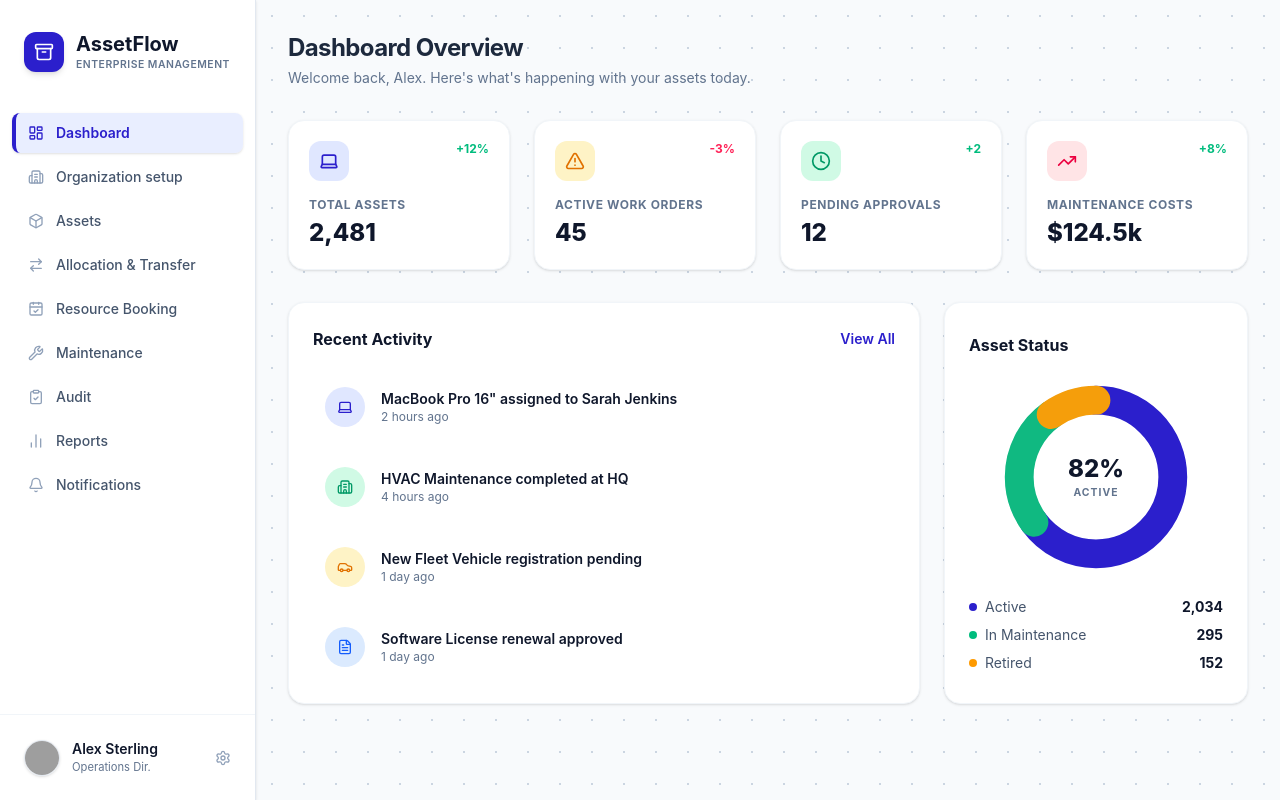
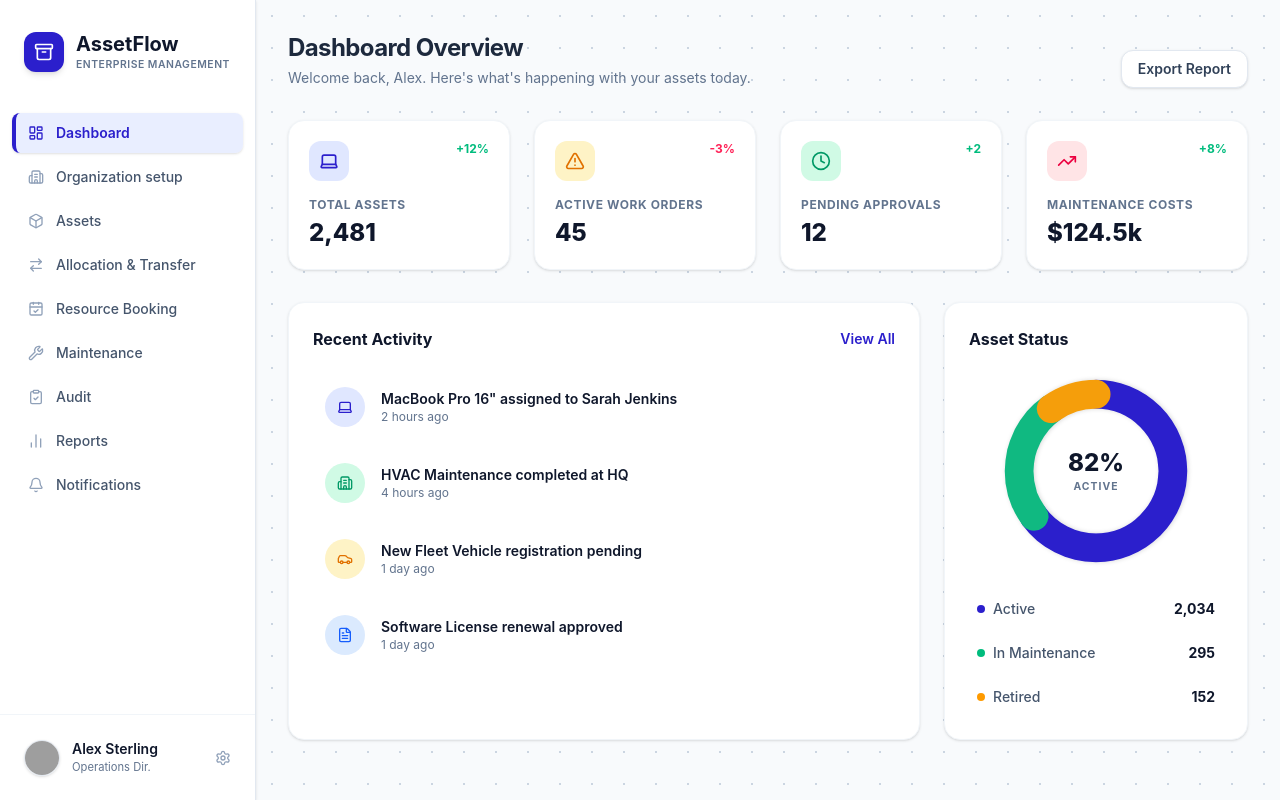
Before and after one commit to saran612/assetflow, a React app in the folder frontend/: page /dashboard in a window 1280 px wide. Built offline with nearby package versions, Linux system fonts and the light colour scheme; grey boxes are pictures that could not be loaded; the HTML template or start-up script is replaced by a standard one.

Commit message:
feat: add dashboard overview page and login authentication page templates

```diff
--- a/frontend/src/pages/DashboardOverview.jsx
+++ b/frontend/src/pages/DashboardOverview.jsx
@@ -1,24 +1,44 @@
 import React, { useState, useEffect } from 'react';
 import {
   Laptop, Building2, Car, TrendingUp, AlertTriangle,
-  CheckCircle, Clock, FileText
+  Clock, FileText, CheckCircle, Info
 } from 'lucide-react';
 
 export default function DashboardOverview() {
   const [mounted, setMounted] = useState(false);
+  const [toastMessage, setToastMessage] = useState(null);
 
   useEffect(() => {
     setMounted(true);
   }, []);
 
+  const showToast = (message) => {
+    setToastMessage(message);
+    setTimeout(() => setToastMessage(null), 3000);
+  };
+
   return (
     <>
+      {/* Toast Notification */}
+      {toastMessage && (
+        <div className="fixed top-6 right-6 z-50 bg-slate-900 text-white px-5 py-3 rounded-xl shadow-2xl flex items-center gap-3 animate-[slideLeft_0.3s_ease-out]">
+          <Info className="w-5 h-5 text-indigo-400" />
+          <span className="text-sm font-medium">{toastMessage}</span>
+        </div>
+      )}
+
       {/* Header */}
       <div className="flex justify-between items-end mb-8">
         <div>
           <h2 className="text-2xl font-bold text-slate-800 tracking-tight mb-1">Dashboard Overview</h2>
           <p className="text-sm text-slate-500">Welcome back, Alex. Here's what's happening with your assets today.</p>
         </div>
+        <button
+          onClick={() => showToast("Downloading latest PDF report...")}
+          className="bg-white border border-slate-200 text-slate-700 px-4 py-2 rounded-xl text-sm font-semibold shadow-sm hover:bg-slate-50 transition-all active:scale-95"
+        >
+          Export Report
+        </button>
       </div>
 
       {/* Metrics Row */}
@@ -31,7 +51,8 @@ export default function DashboardOverview() {
         ].map((stat, idx) => (
           <div
             key={idx}
-            className="bg-white rounded-2xl p-5 shadow-sm border border-slate-100 transition-transform duration-300 hover:-translate-y-1 hover:shadow-md cursor-default"
+            onClick={() => showToast(`Opening ${stat.label} details...`)}
+            className="bg-white rounded-2xl p-5 shadow-sm border border-slate-100 transition-all duration-300 hover:-translate-y-1 hover:shadow-md cursor-pointer group"
             style={{
               transitionDelay: `${idx * 100}ms`,
               opacity: mounted ? 1 : 0,
@@ -39,14 +60,14 @@ export default function DashboardOverview() {
             }}
           >
             <div className="flex justify-between items-start mb-4">
-              <div className={`w-10 h-10 rounded-xl flex items-center justify-center ${stat.bg} ${stat.color}`}>
+              <div className={`w-10 h-10 rounded-xl flex items-center justify-center transition-transform group-hover:scale-110 ${stat.bg} ${stat.color}`}>
                 <stat.icon className="w-5 h-5" />
               </div>
               <span className={`text-xs font-bold ${stat.change.startsWith('+') ? 'text-emerald-500' : 'text-rose-500'}`}>
                 {stat.change}
               </span>
             </div>
-            <h3 className="text-slate-500 text-xs font-bold uppercase tracking-wider mb-1">{stat.label}</h3>
+            <h3 className="text-slate-500 text-xs font-bold uppercase tracking-wider mb-1 group-hover:text-[#2b1fcc] transition-colors">{stat.label}</h3>
             <div className="text-2xl font-extrabold text-slate-900">{stat.value}</div>
           </div>
         ))}
@@ -66,22 +87,31 @@ export default function DashboardOverview() {
         >
           <div className="flex justify-between items-center mb-6">
             <h3 className="text-base font-bold text-slate-900">Recent Activity</h3>
-            <button className="text-sm font-semibold text-[#2b1fcc] hover:underline">View All</button>
+            <button
+              onClick={() => showToast("Loading full activity log...")}
+              className="text-sm font-semibold text-[#2b1fcc] hover:underline"
+            >
+              View All
+            </button>
           </div>
 
-          <div className="flex flex-col gap-4">
+          <div className="flex flex-col gap-3">
             {[
-              { title: 'MacBook Pro 16" assigned to Sarah Jenkins', time: '2 hours ago', icon: Laptop, color: 'bg-indigo-100 text-[#2b1fcc]' },
-              { title: 'HVAC Maintenance completed at HQ', time: '4 hours ago', icon: Building2, color: 'bg-emerald-100 text-emerald-600' },
-              { title: 'New Fleet Vehicle registration pending', time: '1 day ago', icon: Car, color: 'bg-amber-100 text-amber-600' },
-              { title: 'Software License renewal approved', time: '1 day ago', icon: FileText, color: 'bg-blue-100 text-blue-600' },
+              { id: 1, title: 'MacBook Pro 16" assigned to Sarah Jenkins', time: '2 hours ago', icon: Laptop, color: 'bg-indigo-100 text-[#2b1fcc]' },
+              { id: 2, title: 'HVAC Maintenance completed at HQ', time: '4 hours ago', icon: Building2, color: 'bg-emerald-100 text-emerald-600' },
+              { id: 3, title: 'New Fleet Vehicle registration pending', time: '1 day ago', icon: Car, color: 'bg-amber-100 text-amber-600' },
+              { id: 4, title: 'Software License renewal approved', time: '1 day ago', icon: FileText, color: 'bg-blue-100 text-blue-600' },
             ].map((activity, idx) => (
-              <div key={idx} className="flex items-center gap-4 p-3 hover:bg-slate-50 rounded-xl transition-colors">
-                <div className={`w-10 h-10 rounded-full flex items-center justify-center flex-shrink-0 ${activity.color}`}>
+              <div
+                key={activity.id}
+                onClick={() => showToast(`View activity: ${activity.title}`)}
+                className="flex items-center gap-4 p-3 hover:bg-slate-50 rounded-xl transition-all cursor-pointer group hover:pr-4"
+              >
+                <div className={`w-10 h-10 rounded-full flex items-center justify-center flex-shrink-0 transition-transform group-hover:scale-110 ${activity.color}`}>
                   <activity.icon className="w-4 h-4" />
                 </div>
                 <div className="flex-1">
-                  <h4 className="text-sm font-semibold text-slate-900">{activity.title}</h4>
+                  <h4 className="text-sm font-semibold text-slate-900 group-hover:text-[#2b1fcc] transition-colors">{activity.title}</h4>
                   <p className="text-xs text-slate-500">{activity.time}</p>
                 </div>
               </div>
@@ -91,44 +121,54 @@ export default function DashboardOverview() {
 
         {/* Asset Status Chart Mock */}
         <div
-          className="col-span-1 bg-white rounded-2xl p-6 shadow-sm border border-slate-100 flex flex-col items-center justify-center"
+          className="col-span-1 bg-white rounded-2xl p-6 shadow-sm border border-slate-100 flex flex-col items-center justify-center relative group"
+          onClick={() => showToast("Opening detailed metrics view...")}
           style={{
+            cursor: 'pointer',
             transitionDelay: '500ms',
             opacity: mounted ? 1 : 0,
             transform: mounted ? 'translateY(0)' : 'translateY(15px)'
           }}
         >
-          <h3 className="text-base font-bold text-slate-900 w-full text-left mb-6">Asset Status</h3>
-          <div className="relative w-48 h-48 mb-6">
-            {/* SVG Donut Chart Mock */}
-            <svg viewBox="0 0 100 100" className="w-full h-full transform -rotate-90">
+          <div className="absolute inset-0 bg-slate-50/0 group-hover:bg-slate-50/50 rounded-2xl transition-colors pointer-events-none"></div>
+
+          <h3 className="text-base font-bold text-slate-900 w-full text-left mb-6 relative z-10">Asset Status</h3>
+          <div className="relative w-48 h-48 mb-6 z-10 transition-transform duration-500 group-hover:scale-105">
+            <svg viewBox="0 0 100 100" className="w-full h-full transform -rotate-90 drop-shadow-sm">
               <circle cx="50" cy="50" r="40" fill="none" stroke="#f1f5f9" strokeWidth="15" />
-              <circle cx="50" cy="50" r="40" fill="none" stroke="#2b1fcc" strokeWidth="15" strokeDasharray="163 251" strokeLinecap="round" />
-              <circle cx="50" cy="50" r="40" fill="none" stroke="#10b981" strokeWidth="15" strokeDasharray="63 251" strokeDashoffset="-163" strokeLinecap="round" />
-              <circle cx="50" cy="50" r="40" fill="none" stroke="#f59e0b" strokeWidth="15" strokeDasharray="25 251" strokeDashoffset="-226" strokeLinecap="round" />
+              <circle cx="50" cy="50" r="40" fill="none" stroke="#2b1fcc" strokeWidth="15" strokeDasharray="163 251" strokeLinecap="round" className="transition-all duration-1000 ease-out" />
+              <circle cx="50" cy="50" r="40" fill="none" stroke="#10b981" strokeWidth="15" strokeDasharray="63 251" strokeDashoffset="-163" strokeLinecap="round" className="transition-all duration-1000 delay-300 ease-out" />
+              <circle cx="50" cy="50" r="40" fill="none" stroke="#f59e0b" strokeWidth="15" strokeDasharray="25 251" strokeDashoffset="-226" strokeLinecap="round" className="transition-all duration-1000 delay-700 ease-out" />
             </svg>
             <div className="absolute inset-0 flex flex-col items-center justify-center">
-              <span className="text-2xl font-extrabold text-slate-900">82%</span>
+              <span className="text-2xl font-extrabold text-slate-900 group-hover:text-[#2b1fcc] transition-colors">82%</span>
               <span className="text-[0.65rem] font-bold text-slate-500 uppercase tracking-widest">Active</span>
             </div>
           </div>
 
-          <div className="w-full flex flex-col gap-2">
-            <div className="flex justify-between items-center text-sm">
-              <div className="flex items-center gap-2"><div className="w-2 h-2 rounded-full bg-[#2b1fcc]"></div><span className="text-slate-600">Active</span></div>
+          <div className="w-full flex flex-col gap-2 relative z-10">
+            <div className="flex justify-between items-center text-sm p-2 rounded-lg hover:bg-slate-100 transition-colors">
+              <div className="flex items-center gap-2"><div className="w-2 h-2 rounded-full bg-[#2b1fcc]"></div><span className="text-slate-600 font-medium">Active</span></div>
               <span className="font-bold text-slate-900">2,034</span>
             </div>
-            <div className="flex justify-between items-center text-sm">
-              <div className="flex items-center gap-2"><div className="w-2 h-2 rounded-full bg-emerald-500"></div><span className="text-slate-600">In Maintenance</span></div>
+            <div className="flex justify-between items-center text-sm p-2 rounded-lg hover:bg-slate-100 transition-colors">
+              <div className="flex items-center gap-2"><div className="w-2 h-2 rounded-full bg-emerald-500"></div><span className="text-slate-600 font-medium">In Maintenance</span></div>
               <span className="font-bold text-slate-900">295</span>
             </div>
-            <div className="flex justify-between items-center text-sm">
-              <div className="flex items-center gap-2"><div className="w-2 h-2 rounded-full bg-amber-500"></div><span className="text-slate-600">Retired</span></div>
+            <div className="flex justify-between items-center text-sm p-2 rounded-lg hover:bg-slate-100 transition-colors">
+              <div className="flex items-center gap-2"><div className="w-2 h-2 rounded-full bg-amber-500"></div><span className="text-slate-600 font-medium">Retired</span></div>
               <span className="font-bold text-slate-900">152</span>
             </div>
           </div>
         </div>
       </div>
+
+      <style>{`
+        @keyframes slideLeft {
+          from { opacity: 0; transform: translateX(20px); }
+          to { opacity: 1; transform: translateX(0); }
+        }
+      `}</style>
     </>
   );
 }
```
Also changed, not shown: frontend/src/pages/Login.jsx (+101 -21 lines).
